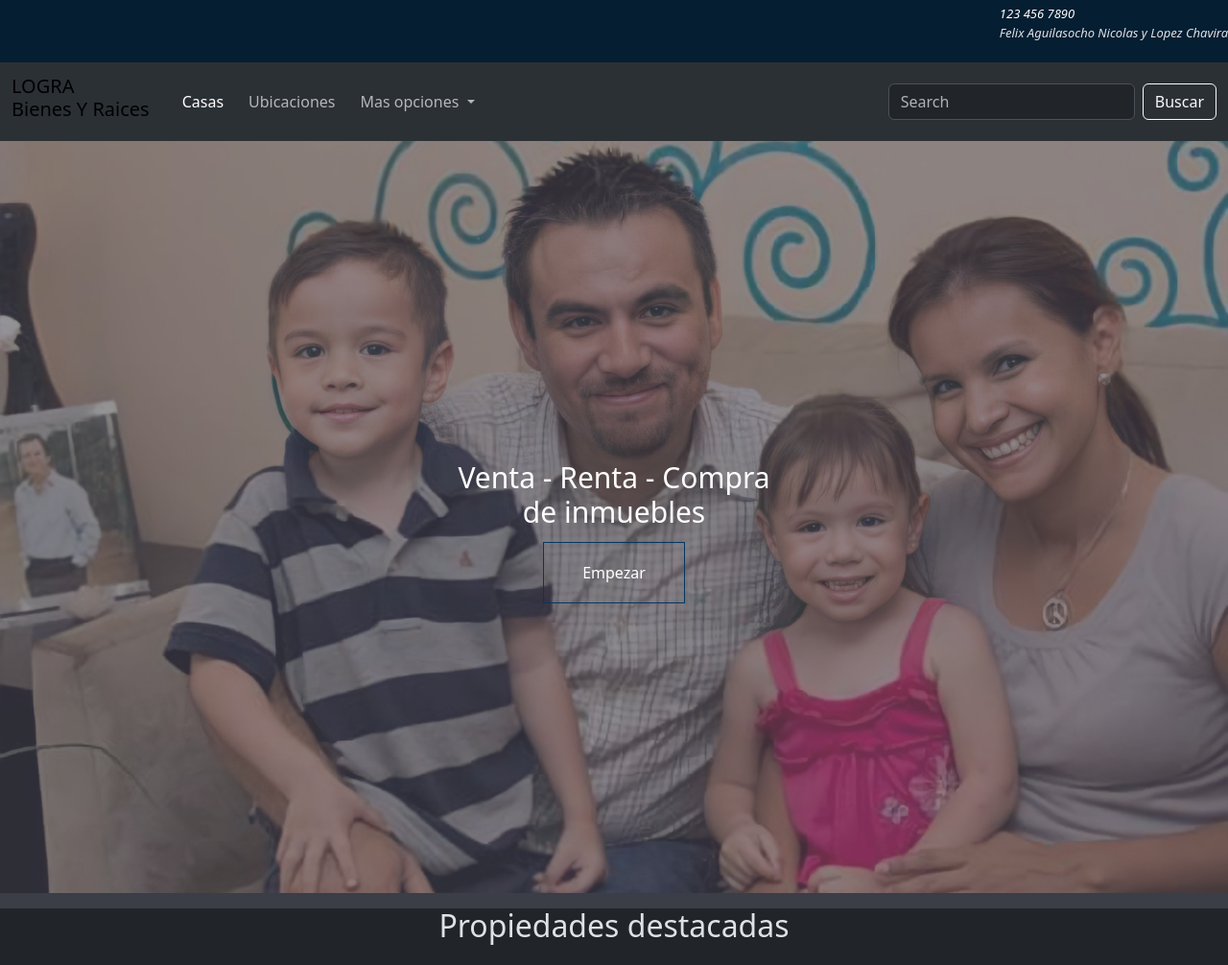
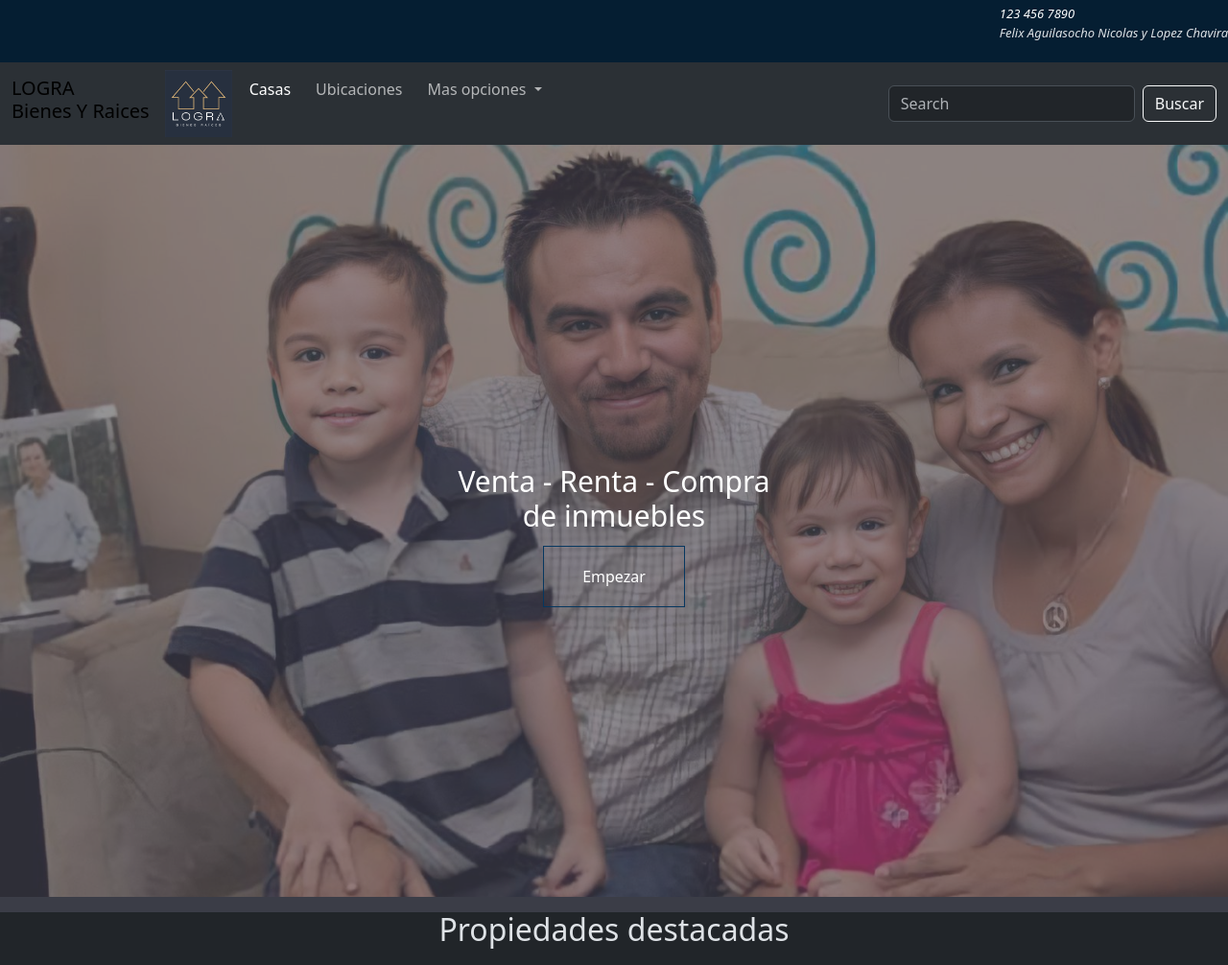
Before and after one commit to NicoFelixA/NicoFelixA.github.io, a plain HTML site: page Evaluacion1/evaluacion1.html in a window 1280 px wide. Shown: the top 1006 px of the page at 96% size. Drawn offline with nearby package versions, Linux system fonts and the light colour scheme; files whose address does not match are found by name.

Commit message:
Felix Aguilasocho Y Lopez Chavira

```diff
--- a/Evaluacion1/evaluacion1.html
+++ b/Evaluacion1/evaluacion1.html
@@ -197,7 +197,7 @@
           <div class="collapse navbar-collapse" id="navbarSupportedContent">
             <ul class="navbar-nav me-auto mb-2 mb-lg-0">
               <li>
-                <img src="logra.jpg" alt="" class="logo" >
+                <img src="ImagenesLogra/logra.jpg" alt="" class="logo" >
               </li>
               <li class="nav-item">
                 <a class="nav-link active" aria-current="page" href="#Casas">Casas</a>
```
